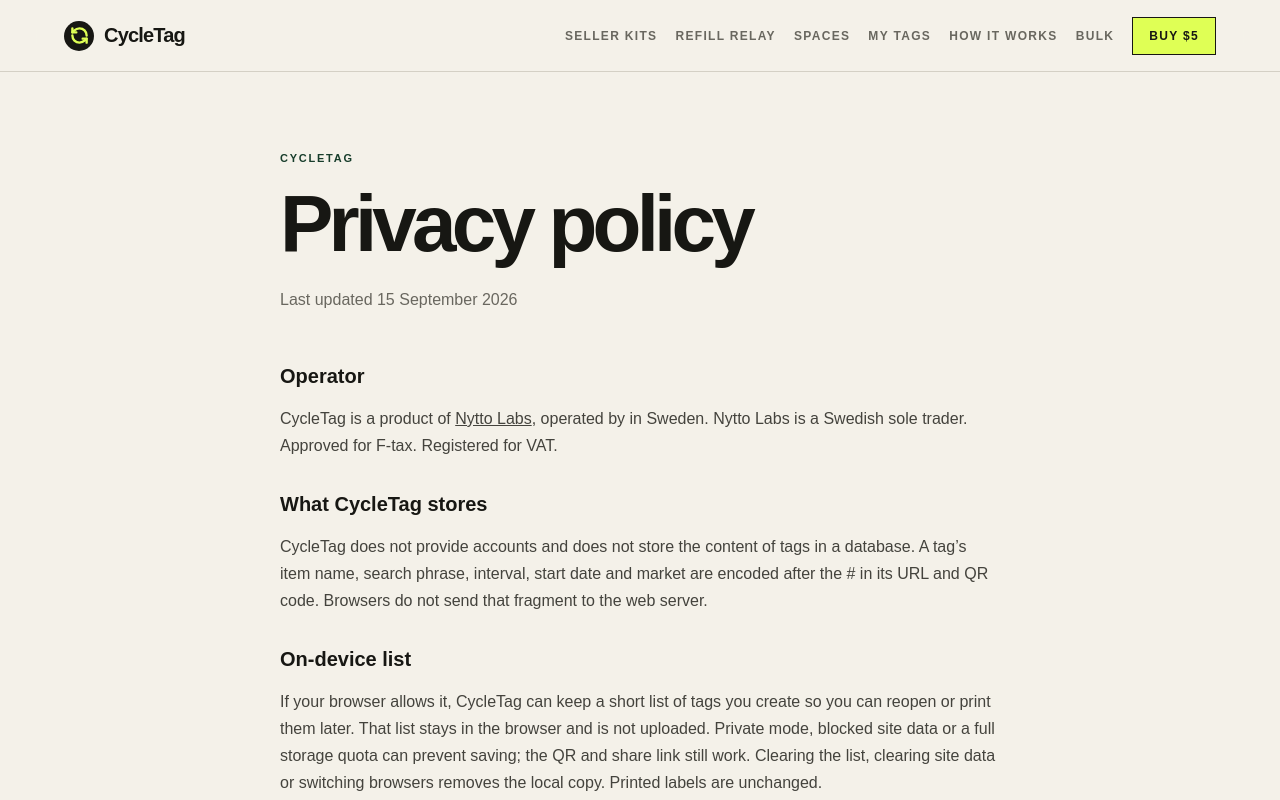
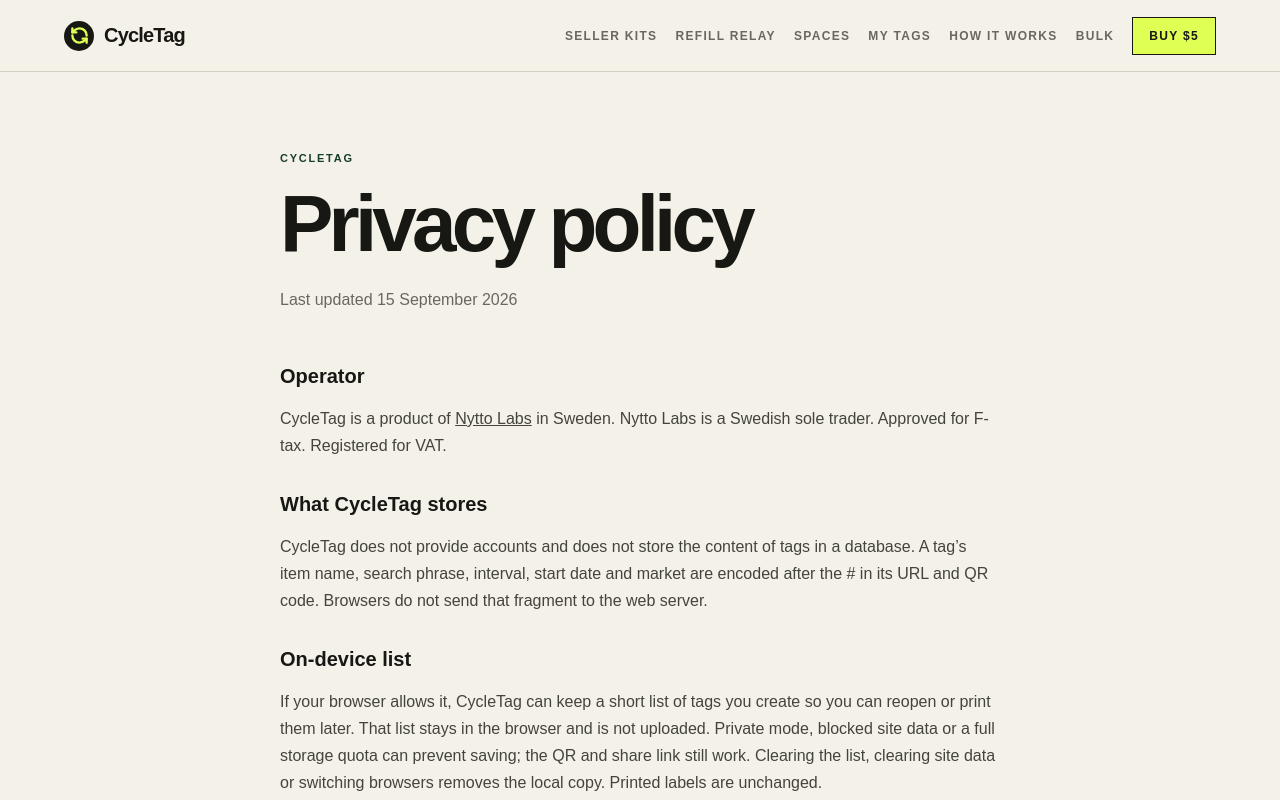
Before and after one commit to jonjys/CycleTag, a Next.js app: page /privacy in a window 1280 px wide. Shown: the top 800 px of the page. Built offline with nearby package versions, Linux system fonts and the light colour scheme.

Commit message:
Remove personal name from privacy and tests

```diff
--- a/src/app/privacy/page.tsx
+++ b/src/app/privacy/page.tsx
@@ -6,7 +6,7 @@ export const metadata: Metadata = { title: "Privacy", alternates: { canonical: "
 export default function PrivacyPage() {
   return <Legal title="Privacy policy" updated="15 September 2026">
     <h2>Operator</h2>
-    <p>{contact.productName} is a product of <a href={contactLinks.operator}>{contact.operatorName}</a>, operated by {contact.operatorPerson} in {contact.country}. {contact.operatorName} is a {contact.legalForm}. {operatorTaxDisclosure}</p>
+    <p>{contact.productName} is a product of <a href={contactLinks.operator}>{contact.operatorName}</a> in {contact.country}. {contact.operatorName} is a {contact.legalForm}. {operatorTaxDisclosure}</p>
     <h2>What CycleTag stores</h2><p>CycleTag does not provide accounts and does not store the content of tags in a database. A tag’s item name, search phrase, interval, start date and market are encoded after the # in its URL and QR code. Browsers do not send that fragment to the web server.</p>
     <h2>On-device list</h2><p>If your browser allows it, CycleTag can keep a short list of tags you create so you can reopen or print them later. That list stays in the browser and is not uploaded. Private mode, blocked site data or a full storage quota can prevent saving; the QR and share link still work. Clearing the list, clearing site data or switching browsers removes the local copy. Printed labels are unchanged.</p>
     <h2>Hosting logs</h2><p>The hosting provider may process ordinary request metadata such as IP address, user agent, requested path and timestamp for security and service operation. Newly generated tag data is kept in the URL fragment rather than the requested path. CycleTag does not add analytics, advertising pixels or tracking cookies.</p>
```
Also changed, not shown: 1 other file (tests, documents, lock files or other folders).
